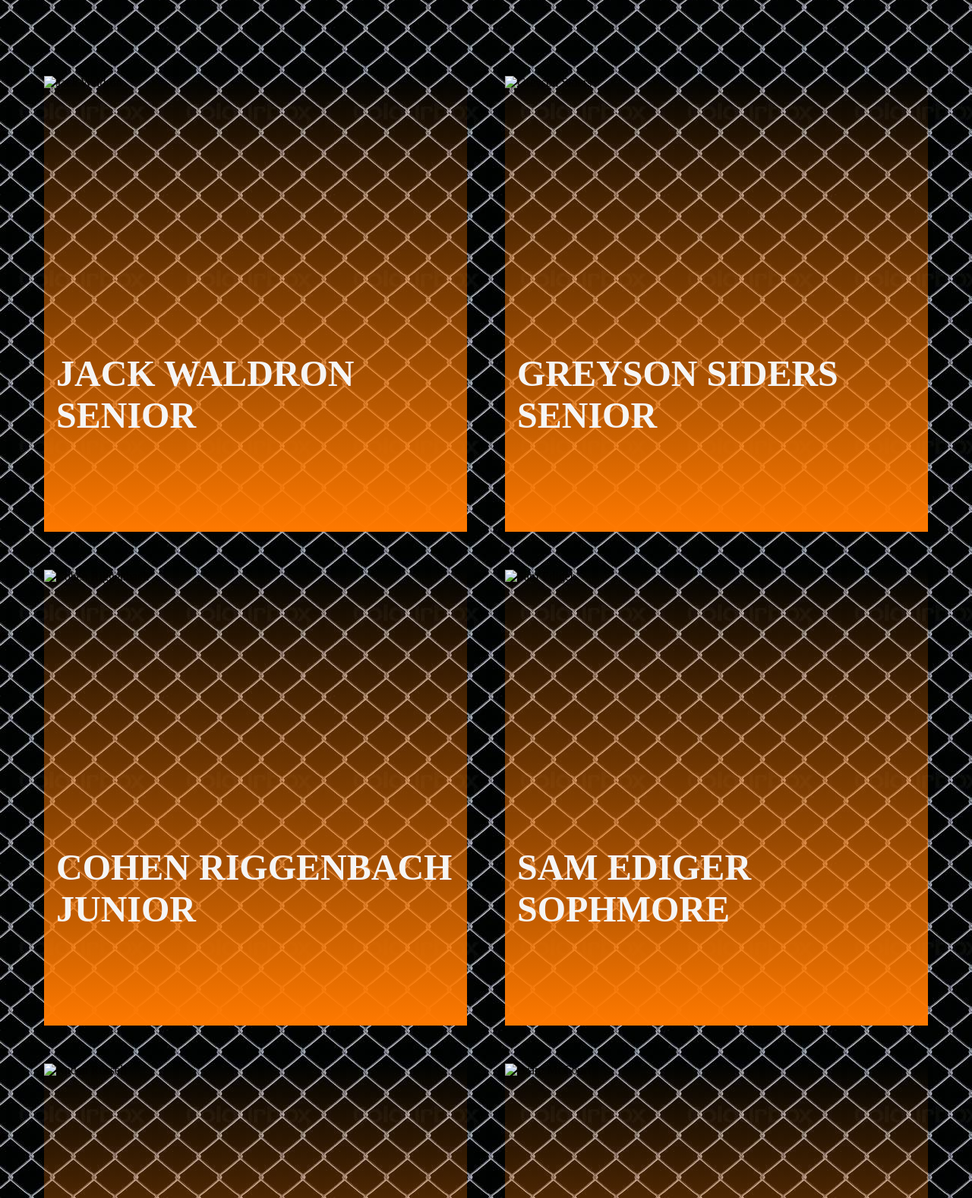
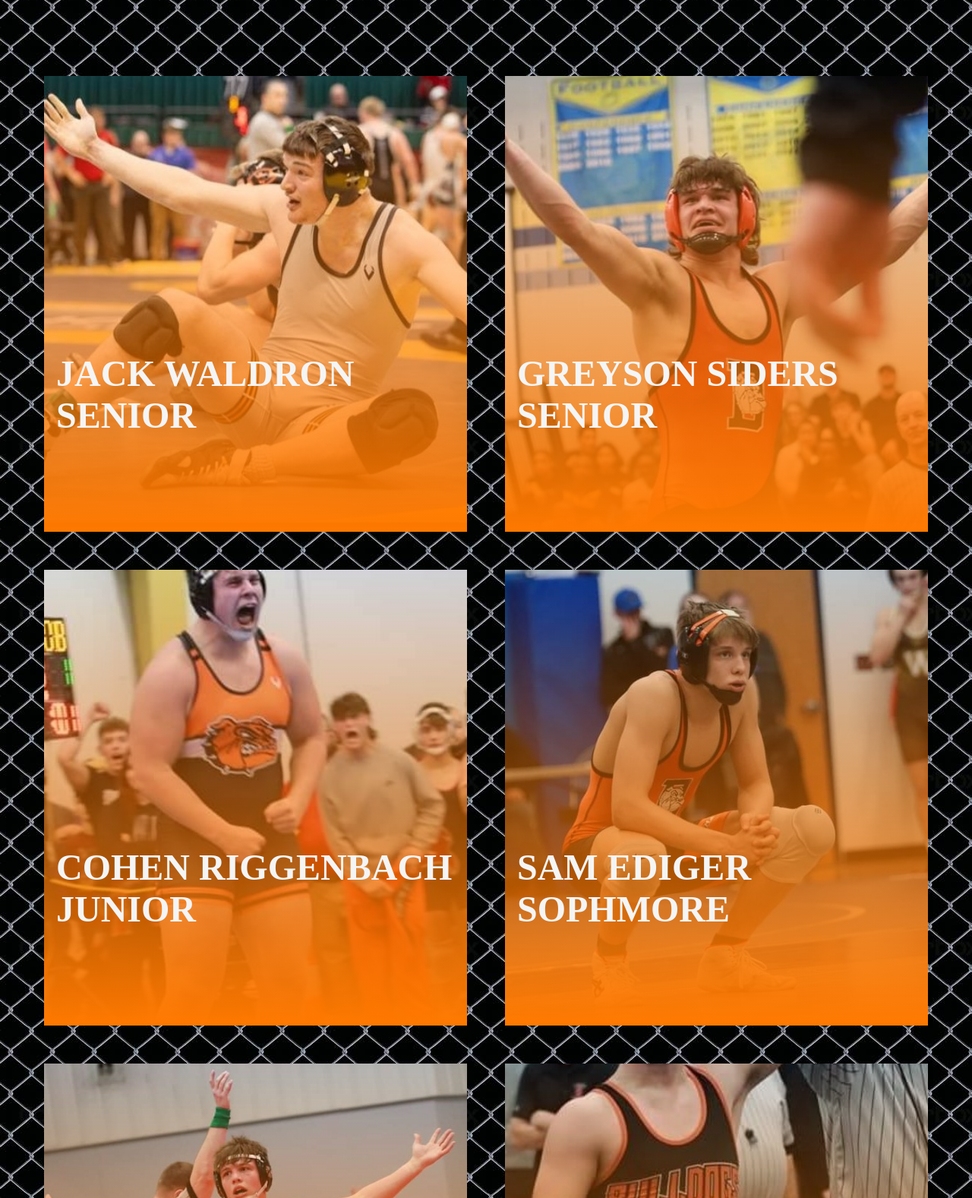
Before and after one commit to jwaldron77/jwaldron77.github.io, a plain HTML site: page team.html in a window 1280 px wide. Shown: the part 623-2200 px from the top of the page at 76% size. Drawn offline with Linux system fonts and the light colour scheme.

Commit message:
Update team.html

```diff
--- a/team.html
+++ b/team.html
@@ -10,7 +10,7 @@
     <body>
        <header>
             <div>
-                <img class="mascot" src="images/bulldog_logo-removebg-preview.png" alt="Bulldog head logo">
+                <img class="mascot" src="https://jwaldron77.github.io/bulldog_logo-removebg-preview.png" alt="Bulldog head logo">
             </div>
             <div>
             <h1><a>Dalton Bulldog Wrestling</a></h1>
@@ -30,7 +30,7 @@
             <div class="wrestler-grid">
                 <div class="card">
                     <div class="img-container">
-                    <img src="images/jackWaldron.jpeg" alt="Jack Waldron">
+                    <img src="https://jwaldron77.github.io/jackWaldron.jpeg" alt="Jack Waldron">
                     </div>
                     <div class="content-container">
                         <div class="content">
@@ -43,7 +43,7 @@
             </div>
                 <div class="card">
                     <div class="img-container">
-                    <img src="images/greysonSiders.jpg" alt="Greyson Siders">
+                    <img src="https://jwaldron77.github.io/greysonSiders.jpg" alt="Greyson Siders">
                     </div>
                     <div class="content-container">
                         <div class="content">
@@ -56,7 +56,7 @@
             </div>
                 <div class="card">
                     <div class="img-container">
-                    <img src="images/cohenRiggenbach.jpg" alt="Cohen Riggenbach">
+                    <img src="https://jwaldron77.github.io/cohenRiggenbach.jpg" alt="Cohen Riggenbach">
                     </div>
                     <div class="content-container">
                         <div class="content">
@@ -69,7 +69,7 @@
             </div>
                 <div class="card">
                     <div class="img-container">
-                    <img src="images/samEdiger.jpg" alt="Sam Ediger">
+                    <img src="https://jwaldron77.github.io/samEdiger.jpg" alt="Sam Ediger">
                     </div>
                     <div class="content-container">
                         <div class="content">
@@ -82,7 +82,7 @@
             </div>
                 <div class="card">
                     <div class="img-container">
-                    <img src="images/kadenRussell.jpg" alt="Kaden Russell">
+                    <img src="https://jwaldron77.github.io/kadenRussell.jpg" alt="Kaden Russell">
                     </div>
                     <div class="content-container">
                         <div class="content">
@@ -95,7 +95,7 @@
             </div>
                 <div class="card">
                     <div class="img-container">
-                    <img src="images/bramMccourt.jpg" alt="Bram McCourt">
+                    <img src="https://jwaldron77.github.io/bramMccourt.jpg" alt="Bram McCourt">
                     </div>
                     <div class="content-container">
                         <div class="content">
```
